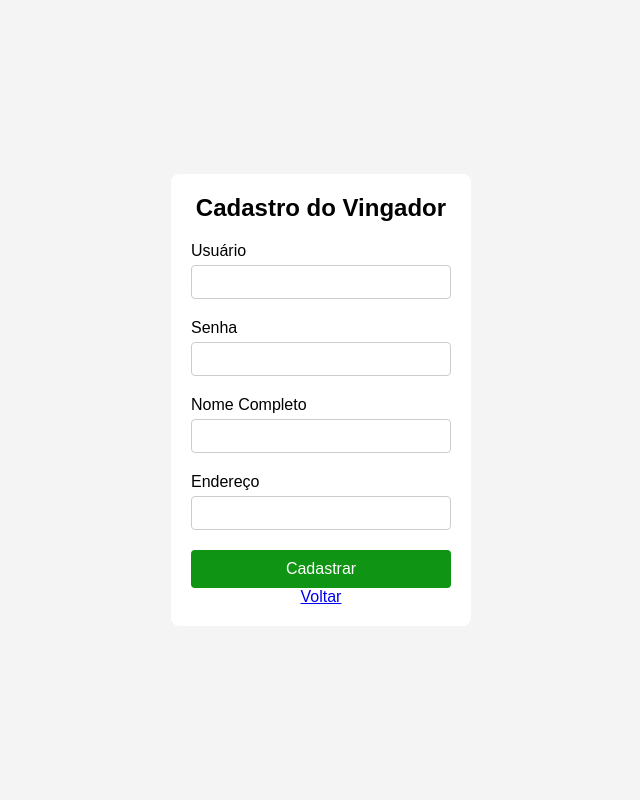
After one commit to Nevek20/Chamada-PHP, a PHP site: page /cadastrar.php in a window 1280 px wide. The commit adds this page. Shown: the whole page, without its empty margins (319-959 px from the left). Run offline with PHP 8.4, Linux system fonts and the light colour scheme.

Commit message:
Add files via upload

```diff
--- /dev/null
+++ b/assets/css/cadastrar.css
@@ -0,0 +1,61 @@
+*{
+    margin: 0;
+    padding: 0;
+    box-sizing: border-box;
+}
+
+body{
+    font-family:Arial, Helvetica, sans-serif;
+    display: flex;
+    justify-content: center;
+    align-items: center;
+    height: 100vh;
+    background-color: #f4f4f4;
+}
+
+.login{
+    background-color: white;
+    padding: 20px;
+    border-radius: 8px;
+    box-shadow: 0 4px 8px rgba(red, green, blue, 0.1);
+    width: 300px;
+    text-align: center;
+}
+
+h2{
+    margin-bottom: 20px;
+}
+
+.inputInfos{
+    margin-bottom: 20px;
+    text-align: left;
+}
+
+label{
+    display: block;
+    margin-bottom: 5px;
+}
+
+input{
+    width: 100%;
+    padding: 8px;
+    font-size: 14px;
+    border: 1px solid #ccc;
+    border-radius: 4px;
+}
+
+button{
+    width: 100%;
+    padding: 10px;
+    background-color: #0f9413;
+    color: white;
+    border: none;
+    border-radius: 4px;
+    font-size: 16px;
+    cursor: pointer;
+}
+
+button:hover{
+    background-color: #138817;
+    transition: 0.3s ease-in-out;
+}
--- /dev/null
+++ b/cadastrar.php
@@ -0,0 +1,67 @@
+<?php
+$dsn = 'mysql:dbname=bd_vingadores;host=localhost';
+$user = 'root';
+$pw = '';
+
+$banco = new PDO($dsn, $user, $pw);
+$banco->setAttribute(PDO::ATTR_ERRMODE, PDO::ERRMODE_EXCEPTION); // Configuração para exibir erros
+
+if ($_SERVER['REQUEST_METHOD'] === 'POST') {
+    $username = $_POST['username'];
+    $password = $_POST['password'];
+    $nome = $_POST['nome_completo'];
+    $endereco = $_POST['endereco'];
+
+    $sql = "INSERT INTO tb_login (login, senha, nome_completo, endereco) VALUES (:login, :senha, :nome_completo, :endereco)";
+    $stmt = $banco->prepare($sql);
+
+    // Ligando os parâmetros
+    $stmt->bindParam(':login', $username);
+    $stmt->bindParam(':senha', $password);
+    $stmt->bindParam(':nome_completo', $nome);
+    $stmt->bindParam(':endereco', $endereco);
+
+    if ($stmt->execute()) {
+
+        header("Location: index.php");
+        exit;
+    } else {
+        echo "<p>Erro ao cadastrar. Tente novamente.</p>";
+    }
+}
+?>
+<!DOCTYPE html>
+<html lang="pt-br">
+<head>
+    <meta charset="UTF-8">
+    <meta name="viewport" content="width=device-width, initial-scale=1.0">
+    <title>Cadastrar</title>
+    <link rel="stylesheet" href="./assets/css/cadastrar.css">
+</head>
+<body>
+    <div class="login">
+        <h2>Cadastro do Vingador</h2>
+        <!-- Formulário com método POST -->
+        <form action="" method="POST" id="loginFormulario">
+            <div class="inputInfos">
+                <label for="username">Usuário</label>
+                <input type="text" id="username" name="username" required>
+            </div>
+            <div class="inputInfos">
+                <label for="password">Senha</label>
+                <input type="password" id="password" name="password" required>
+            </div>
+            <div class="inputInfos">
+                <label for="nome">Nome Completo</label>
+                <input type="text" id="nome" name="nome" required>
+            </div>
+            <div class="inputInfos">
+                <label for="endereco">Endereço</label>
+                <input type="text" id="endereco" name="endereco" required>
+            </div>
+            <button type="submit">Cadastrar</button>
+        </form>
+        <a href="index.php" id="esqueciSenha" class="esqueci_senha">Voltar</a>
+    </div>
+</body>
+</html>
```
Also changed, not shown: abrir.php (added, +41 -0 lines), assets/css/style.css (added, +81 -0 lines), editar.php (added, +41 -0 lines), index.php (+59 -32 lines), inicio.php (added, +37 -0 lines).
